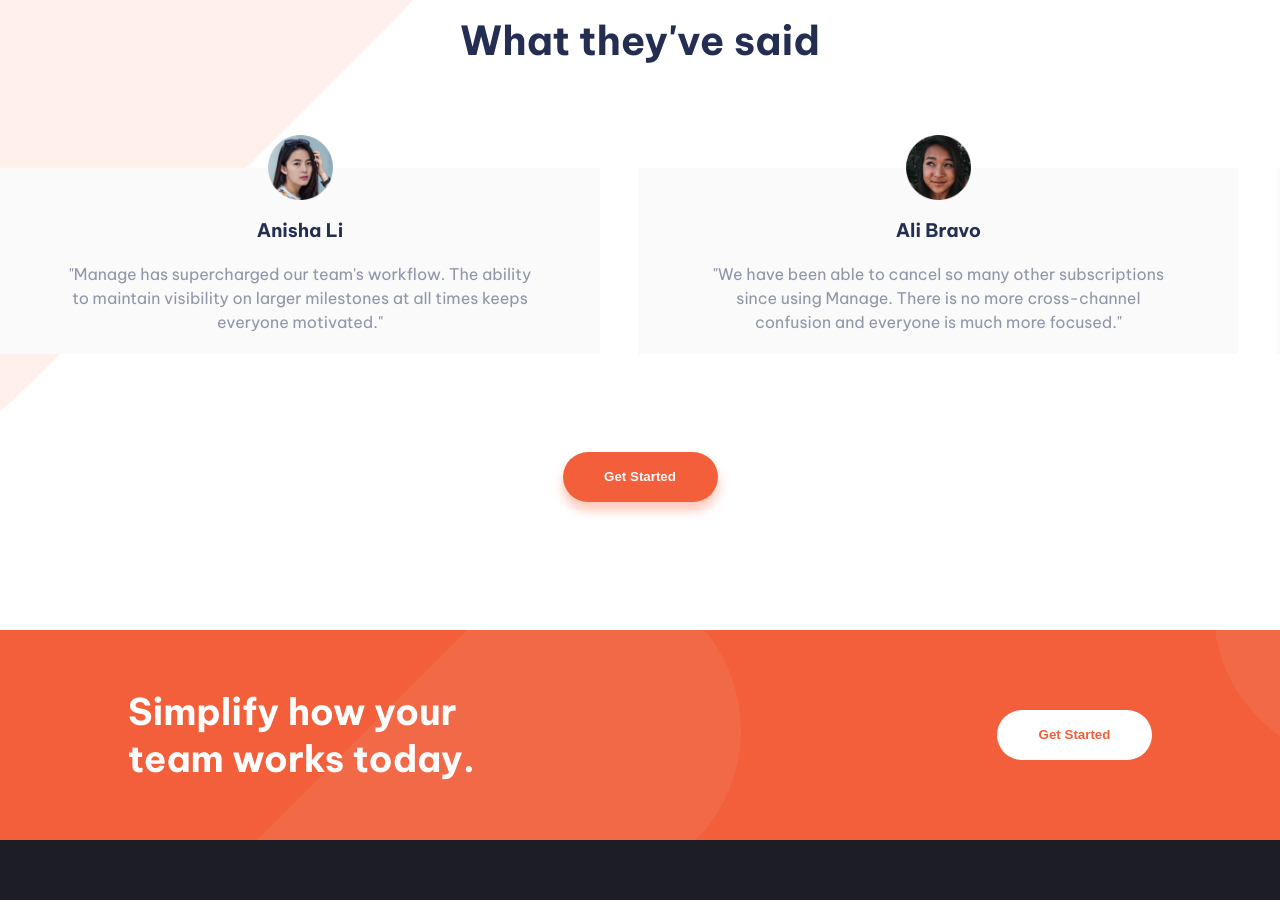
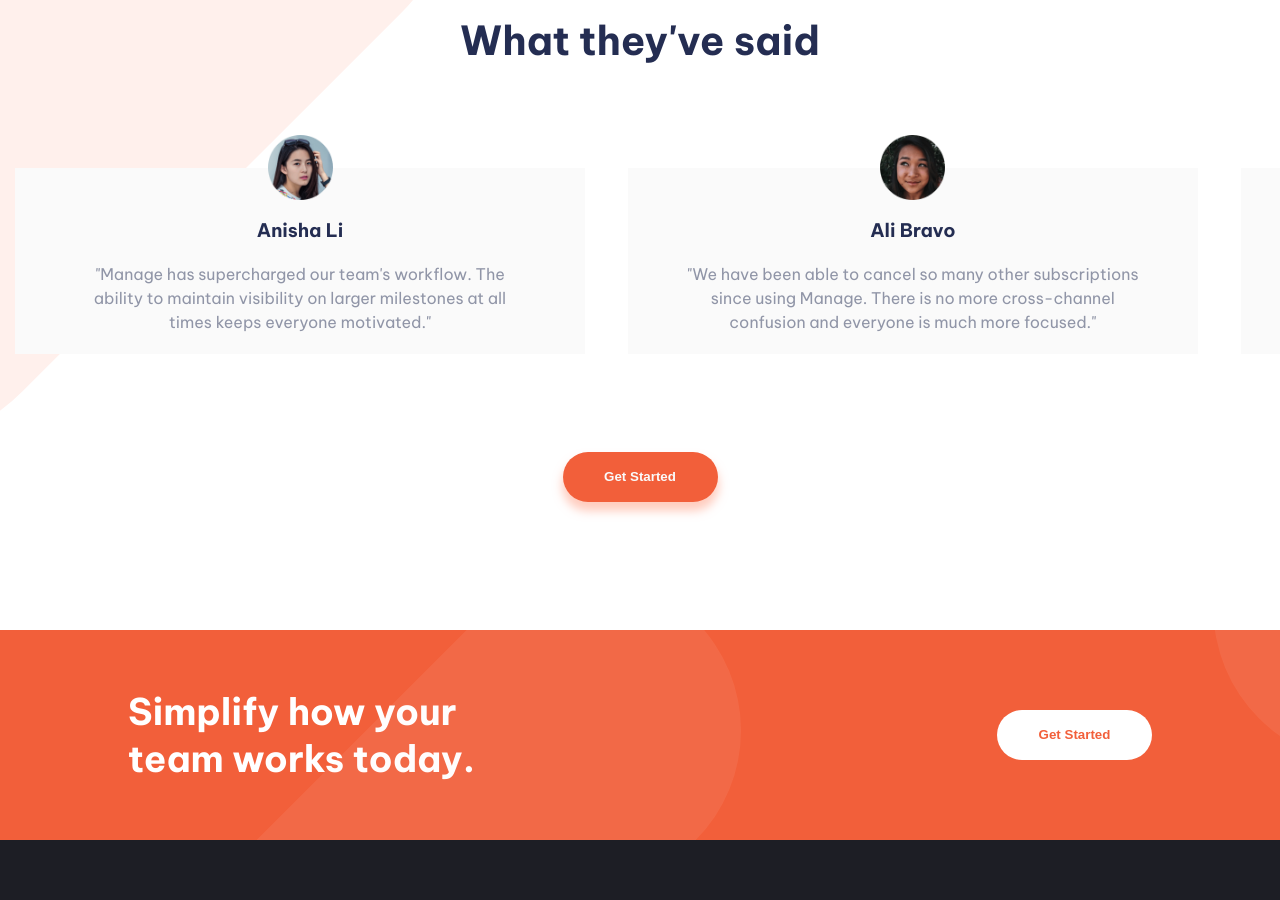
Before and after one commit to jeffestella/manage-landing-page, a React (Create React App) app: page / in a window 1280 px wide. Shown: the part 1445-2345 px from the top of the page. Built offline with nearby package versions, Linux system fonts and the light colour scheme.

Commit message:
Adjust Testimonial Card width

```diff
--- a/src/components/SectionTestimonials.module.css
+++ b/src/components/SectionTestimonials.module.css
@@ -25,7 +25,7 @@
 
     display: grid;
     grid-template-columns: repeat(4, auto);
-    grid-gap: 3%;
+    grid-gap: 1%;
 
     overflow-x: scroll;
     overflow-y:visible;
--- a/src/components/TestimonialCard.module.css
+++ b/src/components/TestimonialCard.module.css
@@ -34,7 +34,7 @@
 }
 
 .text {
-
+    width: 95%;
     background-color: var(--very-light-gray);
     padding: 50px 0 0;
 
```
